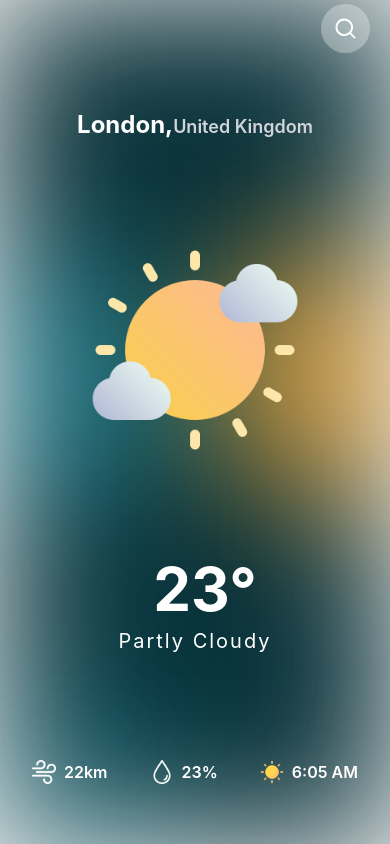
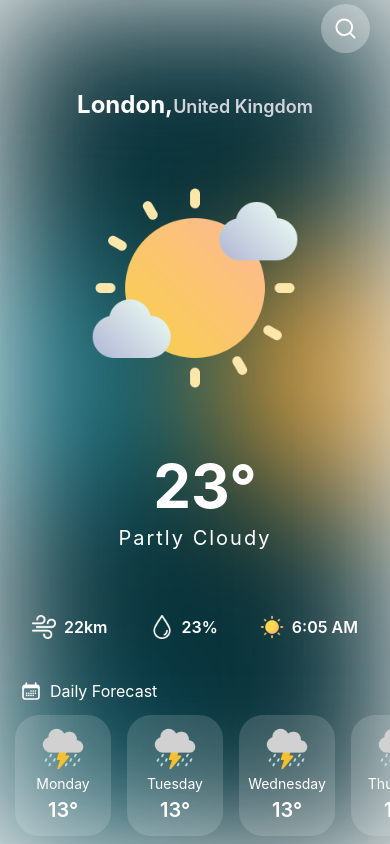
Before and after one commit to heefan/rn-weatherapp, a React Native app in the folder weatherapp/: screen /Home in a window 390 px wide. Built offline with nearby package versions, Linux system fonts and the light colour scheme.

Commit message:
close #9, add horizontal view of 7 days [9]

```diff
--- a/weatherapp/screens/HomeScreen.js
+++ b/weatherapp/screens/HomeScreen.js
@@ -1,8 +1,18 @@
 
 import React from 'react';
-import {View, StatusBar, Image, SafeAreaView, TextInput, Touchable, TouchableOpacity, Text} from 'react-native';
+import {
+    View,
+    StatusBar,
+    Image,
+    SafeAreaView,
+    TextInput,
+    Touchable,
+    TouchableOpacity,
+    Text,
+    ScrollView
+} from 'react-native';
 import { theme } from "../theme/index";
-import { MagnifyingGlassIcon, MapPinIcon} from "react-native-heroicons/mini";
+import { CalendarDaysIcon, MagnifyingGlassIcon, MapPinIcon} from "react-native-heroicons/mini";
 import { useState } from 'react';
 
 export default function HomeScreen() {
@@ -127,6 +137,95 @@
                         </View>
                     </View>
                 </View>
+
+                {/*forecast for next days*/}
+                <View className={"mb-2 space-y-3"}>
+                    <View className={"flex-row items-center mx-5 space-x-2"}>
+                        <CalendarDaysIcon size="22" color="white" />
+                        <Text className={"text-white text-base"}>
+                            Daily Forecast
+                        </Text>
+                    </View>
+
+                    <ScrollView horizontal contentContainerStyle={{paddingHorizontal: 15}} showsHorizontalScrollIndicator={false}>
+
+                        <View
+                            className="flex justify-center items-center w-24 rounded-3xl py-3 space-y-1 mr-4"
+                            style={{backgroundColor: theme.bgWhite(0.15)}}>
+
+                            <Image source={require("../assets/images/heavyrain.png")}
+                                   className="h-11 w-11" />
+                            <Text className="text-white">Monday</Text>
+                            <Text className="text-white text-xl font-semibold">13&#176;</Text>
+                        </View>
+
+
+                        <View
+                            className="flex justify-center items-center w-24 rounded-3xl py-3 space-y-1 mr-4"
+                            style={{backgroundColor: theme.bgWhite(0.15)}}>
+
+                            <Image source={require("../assets/images/heavyrain.png")}
+                                   className="h-11 w-11" />
+                            <Text className="text-white">Tuesday</Text>
+                            <Text className="text-white text-xl font-semibold">13&#176;</Text>
+                        </View>
+
+
+                        <View
+                            className="flex justify-center items-center w-24 rounded-3xl py-3 space-y-1 mr-4"
+                            style={{backgroundColor: theme.bgWhite(0.15)}}>
+
+                            <Image source={require("../assets/images/heavyrain.png")}
+                                   className="h-11 w-11" />
+                            <Text className="text-white">Wednesday</Text>
+                            <Text className="text-white text-xl font-semibold">13&#176;</Text>
+                        </View>
+
+
+                        <View
+                            className="flex justify-center items-center w-24 rounded-3xl py-3 space-y-1 mr-4"
+                            style={{backgroundColor: theme.bgWhite(0.15)}}>
+
+                            <Image source={require("../assets/images/heavyrain.png")}
+                                   className="h-11 w-11" />
+                            <Text className="text-white">Thursday</Text>
+                            <Text className="text-white text-xl font-semibold">13&#176;</Text>
+                        </View>
+
+
+                        <View
+                            className="flex justify-center items-center w-24 rounded-3xl py-3 space-y-1 mr-4"
+                            style={{backgroundColor: theme.bgWhite(0.15)}}>
+
+                            <Image source={require("../assets/images/heavyrain.png")}
+                                   className="h-11 w-11" />
+                            <Text className="text-white">Friday</Text>
+                            <Text className="text-white text-xl font-semibold">13&#176;</Text>
+                        </View>
+
+
+                        <View
+                            className="flex justify-center items-center w-24 rounded-3xl py-3 space-y-1 mr-4"
+                            style={{backgroundColor: theme.bgWhite(0.15)}}>
+
+                            <Image source={require("../assets/images/heavyrain.png")}
+                                   className="h-11 w-11" />
+                            <Text className="text-white">Saturday</Text>
+                            <Text className="text-white text-xl font-semibold">13&#176;</Text>
+                        </View>
+
+                        <View
+                            className="flex justify-center items-center w-24 rounded-3xl py-3 space-y-1 mr-4"
+                            style={{backgroundColor: theme.bgWhite(0.15)}}>
+
+                            <Image source={require("../assets/images/heavyrain.png")}
+                                   className="h-11 w-11" />
+                            <Text className="text-white">Sunday</Text>
+                            <Text className="text-white text-xl font-semibold">13&#176;</Text>
+                        </View>
+
+                    </ScrollView>
+                </View>
             </SafeAreaView>
         </View>
 
```
